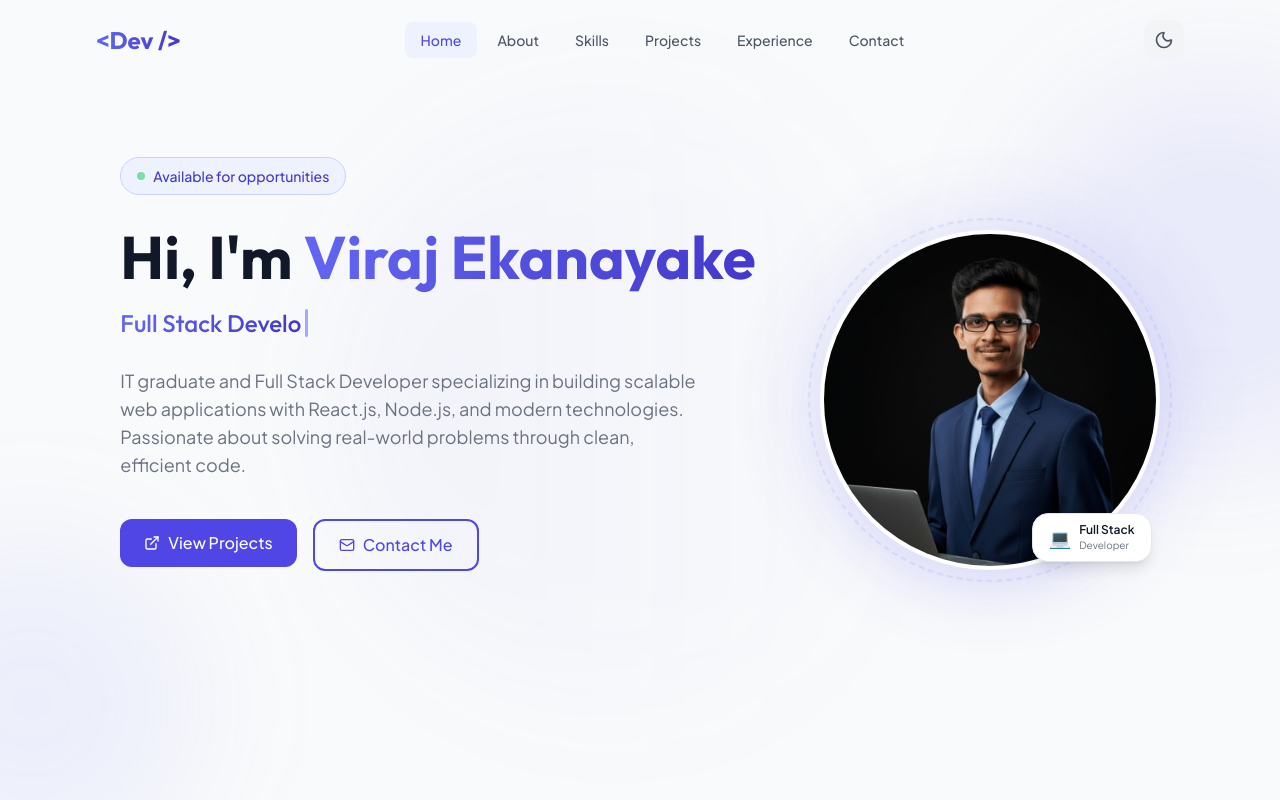
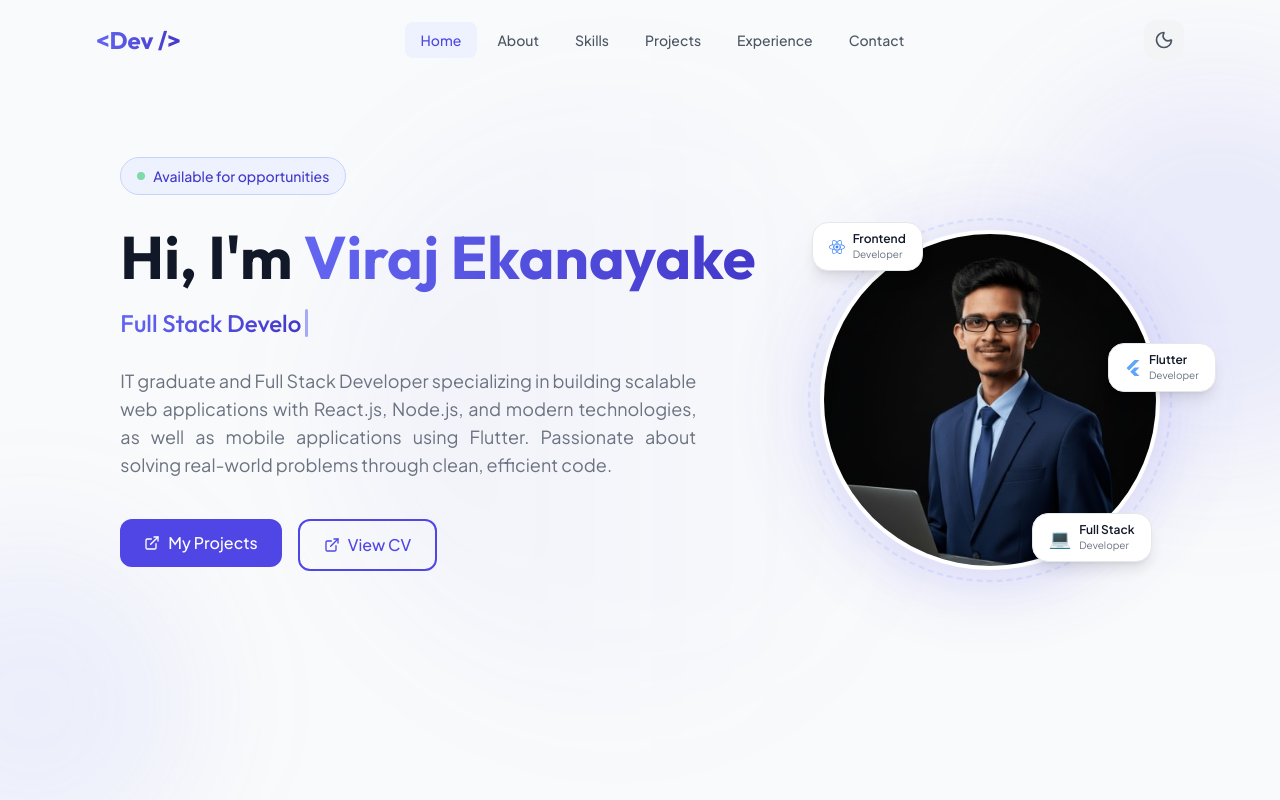
Before and after one commit to viraj992/My-Portfolio, a React (Vite) app: page / in a window 1280 px wide. Shown: the top 800 px of the page. Built offline with nearby package versions, Linux system fonts and the light colour scheme.

Commit message:
Resume add

```diff
--- a/package.json
+++ b/package.json
@@ -23,6 +23,7 @@
     "react": "^19.2.0",
     "react-dom": "^19.2.0",
     "react-i18next": "^16.5.4",
+    "react-icons": "^5.5.0",
     "react-router-dom": "^7.13.0",
     "react-use": "^17.6.0",
     "three": "^0.183.1",
--- a/src/components/Hero.tsx
+++ b/src/components/Hero.tsx
@@ -1,9 +1,11 @@
 import { useState, useEffect, useCallback } from 'react';
-import { ArrowDown, ExternalLink, Mail } from 'lucide-react';
+import { ExternalLink } from 'lucide-react';
+import { FaReact } from 'react-icons/fa';
+import { SiFlutter } from 'react-icons/si';
 import { useInView } from './useInView';
 import profileImg from '../images/profile.png';
 
-const roles = ['Frontend Developer', 'Full Stack Developer'];
+const roles = ['Frontend Developer', 'Full Stack Developer', 'Flutter Developer'];
 
 function useTypingAnimation(words: string[], typingSpeed = 100, deletingSpeed = 60, pauseDuration = 2000) {
   const [displayText, setDisplayText] = useState('');
@@ -105,30 +107,24 @@ export default function Hero() {
 
             {/* Description */}
             <p
-              className={`text-gray-500 dark:text-gray-400 text-base md:text-lg max-w-xl mb-10 leading-relaxed ${
+              className={`text-gray-500 dark:text-gray-400 text-base text-justify md:text-lg max-w-xl mb-10 leading-relaxed ${
                 isInView ? 'animate-fade-up' : 'opacity-0'
               }`}
               style={{ animationDelay: '0.45s' }}
             >
-              IT graduate and Full Stack Developer specializing in building scalable web applications
-              with React.js, Node.js, and modern technologies. Passionate about solving real-world
-              problems through clean, efficient code.
+              IT graduate and Full Stack Developer specializing in building scalable web applications with React.js, Node.js, and modern technologies, as well as mobile applications using Flutter.
+              Passionate about solving real-world problems through clean, efficient code.
             </p>
 
             {/* CTA Buttons */}
-            <div
-              className={`flex flex-col sm:flex-row items-center lg:items-start gap-4 ${
-                isInView ? 'animate-fade-up' : 'opacity-0'
-              }`}
-              style={{ animationDelay: '0.6s' }}
-            >
+            <div className="flex flex-col sm:flex-row items-center lg:items-start gap-4">
               <a href="#projects" onClick={(e) => { e.preventDefault(); document.querySelector('#projects')?.scrollIntoView({ behavior: 'smooth' }); }} className="btn-primary">
                 <ExternalLink className="w-4 h-4" />
-                View Projects
+                My Projects
               </a>
-              <a href="#contact" onClick={(e) => { e.preventDefault(); document.querySelector('#contact')?.scrollIntoView({ behavior: 'smooth' }); }} className="btn-outline">
-                <Mail className="w-4 h-4" />
-                Contact Me
+              <a href="/cv/viraj-cv.pdf" target="_blank" rel="noopener noreferrer" className="btn-outline">
+                <ExternalLink className="w-4 h-4" />
+                View CV
               </a>
             </div>
 
@@ -159,6 +155,7 @@ export default function Hero() {
               {/* Decorative ring */}
               <div className="absolute -inset-3 rounded-full border-2 border-dashed border-primary-300/30 dark:border-primary-500/20 animate-[spin_20s_linear_infinite]" />
 
+
               {/* Image container */}
               <div className="relative w-64 h-64 sm:w-72 sm:h-72 md:w-80 md:h-80 lg:w-[340px] lg:h-[340px] rounded-full overflow-hidden border-4 border-white dark:border-slate-800 shadow-2xl shadow-primary-500/10">
                 <img
@@ -168,7 +165,8 @@ export default function Hero() {
                 />
               </div>
 
-              {/* Floating badge */}
+              {/* Floating badges */}
+              {/* Full Stack Developer badge (existing) */}
               <div className="absolute -bottom-2 -right-2 sm:bottom-2 sm:right-2 bg-white dark:bg-slate-900 border border-gray-200 dark:border-slate-700 rounded-2xl px-4 py-2 shadow-lg">
                 <div className="flex items-center gap-2">
                   <span className="text-lg">💻</span>
@@ -178,6 +176,30 @@ export default function Hero() {
                   </div>
                 </div>
               </div>
+
+              {/* Frontend Developer badge */}
+              <div className="absolute -top-2 -left-3 sm:-top-2 sm:-left-2 bg-white dark:bg-slate-900 border border-gray-200 dark:border-slate-700 rounded-2xl px-4 py-2 shadow-lg">
+                <div className="flex items-center gap-2">
+                  <FaReact className="text-blue-500 w-4 h-4" />
+                  <div>
+                    <p className="text-xs font-semibold text-gray-900 dark:text-white">Frontend</p>
+                    <p className="text-[10px] text-gray-500 dark:text-gray-400">Developer</p>
+                  </div>
+                </div>
+              </div>
+
+              {/* Flutter Developer badge */}
+              <div className="absolute top-1/3 -right-16 sm:top-1/3 sm:-right-14 bg-white dark:bg-slate-900 border border-gray-200 dark:border-slate-700 rounded-2xl px-4 py-2 shadow-lg">
+                <div className="flex items-center gap-2">
+                  <SiFlutter className="text-blue-400 w-4 h-4" />
+                  <div>
+                    <p className="text-xs font-semibold text-gray-900 dark:text-white">Flutter</p>
+                    <p className="text-[10px] text-gray-500 dark:text-gray-400">Developer</p>
+                  </div>
+                </div>
+              </div>
+
+
             </div>
           </div>
 
```
Also changed, not shown: src/index.css (line endings or trailing spaces), 2 other files (tests, documents, lock files or other folders).
